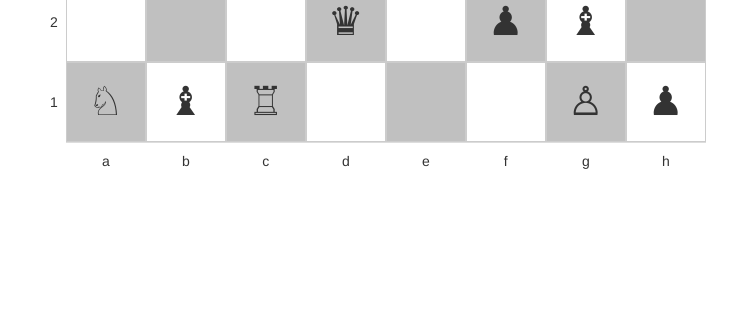
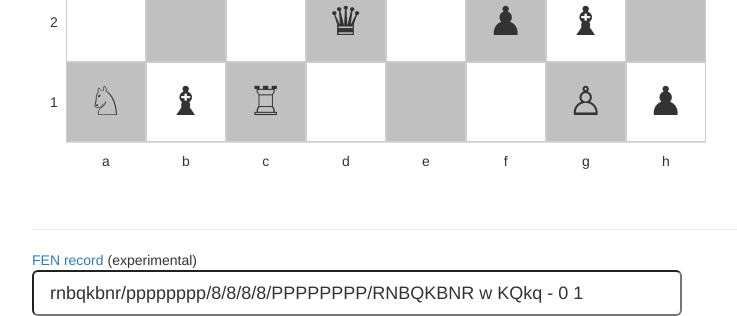
Before and after one commit to sleddog/chess, a PHP site: page /?random=1 in a window 1280 px wide. Shown: the part 508-824 px from the top of the page, without its empty margins (38-775 px from the left). Before the commit the page ends 677 px from the top, so only its background shows below. Run offline with PHP 8.4, Linux system fonts and the light colour scheme; data that the repository does not hold is empty; some libraries are stand-ins or nearby versions.

Commit message:
stub out FEN record text box

```diff
--- a/index.php
+++ b/index.php
@@ -138,6 +138,9 @@ on <a href="https://github.com/sleddog/chess">github.com/sleddog/chess</a><br />
 </table>
 </td>
 </tr></table>
+<hr />
+<a href='http://en.wikipedia.org/wiki/Forsyth-Edwards_Notation'>FEN record</a> (experimental)<br />
+<input type='text' class='input-lg' style='width:650px' id='fen' name='fen' value="rnbqkbnr/pppppppp/8/8/8/8/PPPPPPPP/RNBQKBNR w KQkq - 0 1" />
 </div>
 
 <script>
```
